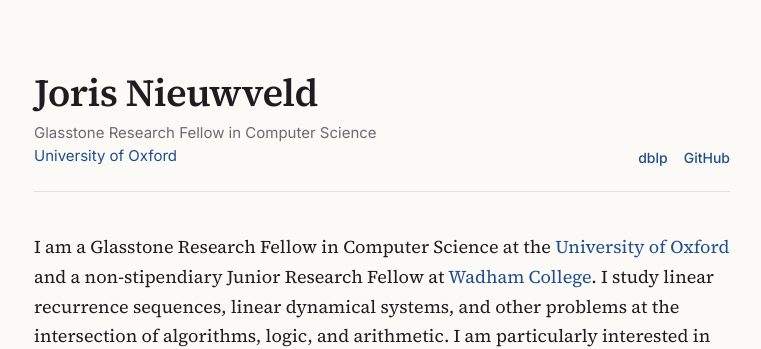
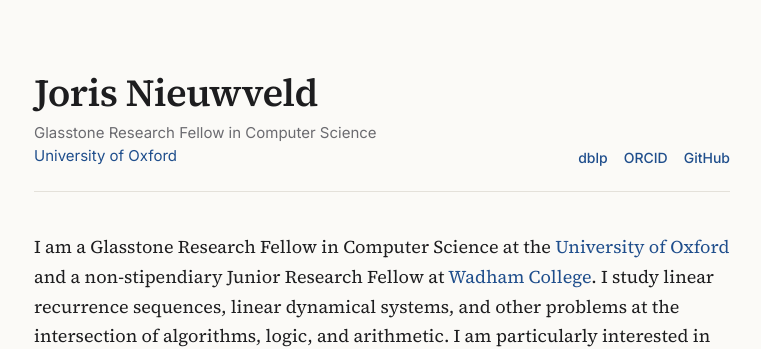
Before and after one commit to JNieuwveld/JNieuwveld.github.io, a Jekyll site: the page built from index.md, in a window 1280 px wide and 900 px high. Shown: the top 349 px of the window, without its empty margins (258-1019 px from the left). Built offline with Jekyll 4.4.1, drawn with Linux system fonts in a browser that asks for light colours.

Commit message:
Update _config.yml

```diff
--- a/_config.yml
+++ b/_config.yml
@@ -15,7 +15,7 @@ email: ""
 cv: ""            # e.g. files/CV_Joris_Nieuwveld.pdf  (leave empty to hide)
 dblp: https://dblp.org/search?q=Joris+Nieuwveld
 scholar: ""       # Google Scholar profile URL (leave empty to hide)
-orcid: ""         # ORCID URL (leave empty to hide)
+orcid: https://orcid.org/0009-0002-0339-1230         # ORCID URL (leave empty to hide)
 github: ""
 
 description: >-
```
